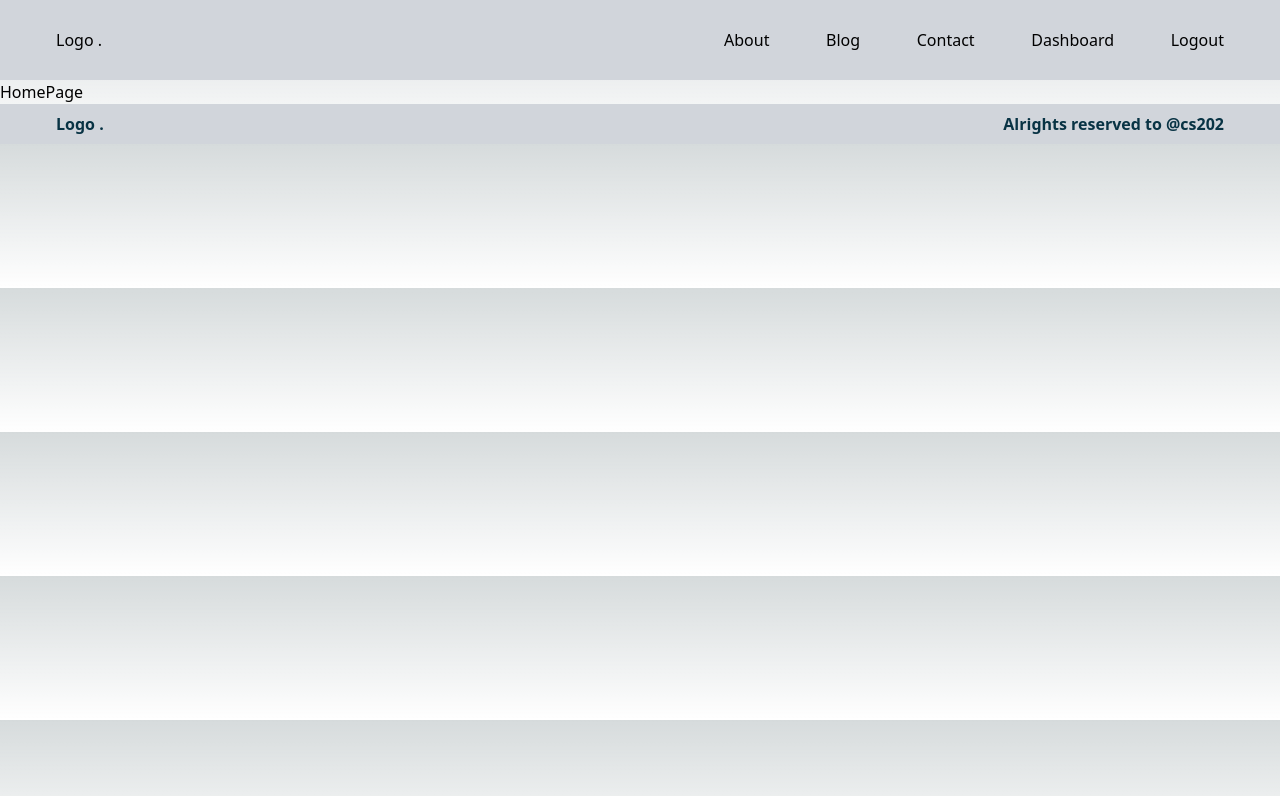
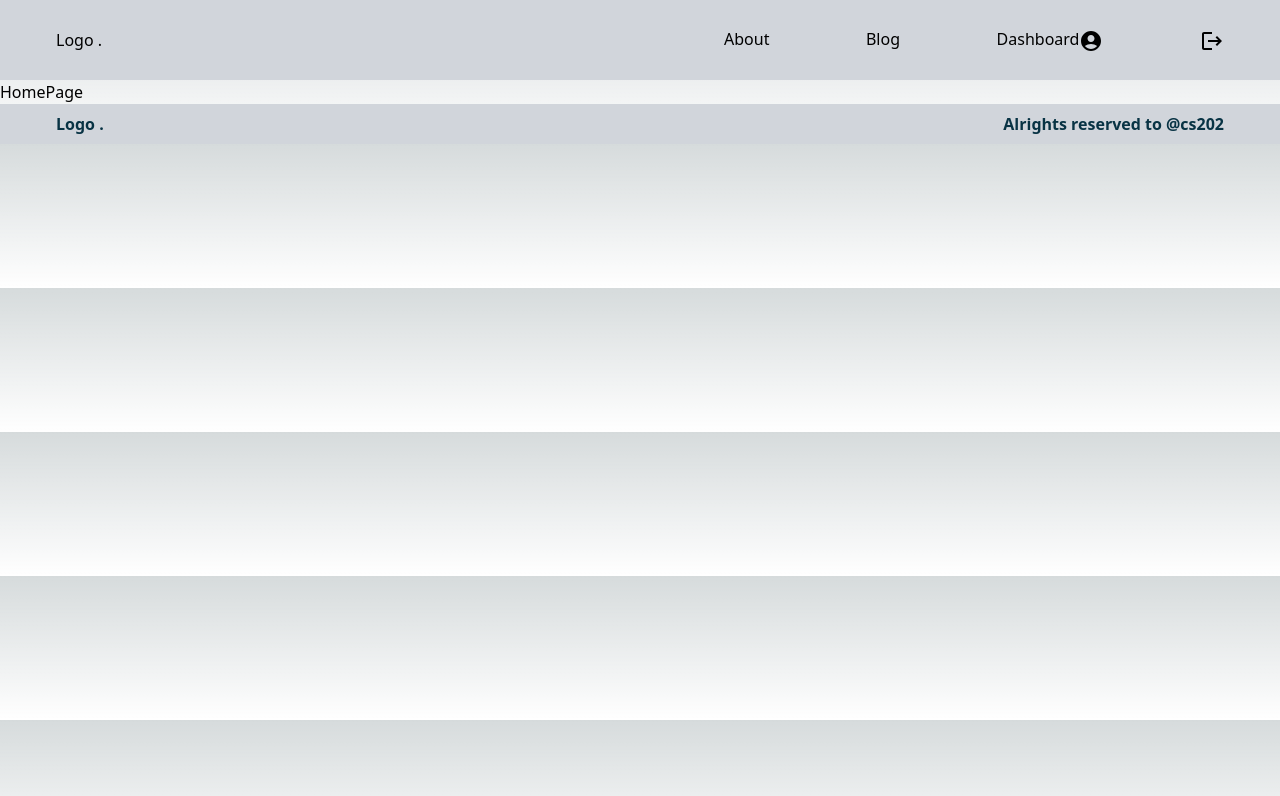
Before and after one commit to shovonroy173/basic-nextjs-blog, a Next.js app: page / in a window 1280 px wide. Shown: the top 796 px of the page. Built offline with nearby package versions, Linux system fonts and the light colour scheme; no server answers; sample sign-in values are in the browser's storage.

Commit message:
23th commit

```diff
--- a/src/components/navbar/Links.jsx
+++ b/src/components/navbar/Links.jsx
@@ -1,22 +1,25 @@
 "use client";
-import React from "react";
+import React, { useEffect } from "react";
 import Link from "next/link";
 import { usePathname } from "next/navigation";
 import { logout } from "@/lib/actions";
+import LogoutIcon from '@mui/icons-material/Logout';
+import AccountCircleIcon from '@mui/icons-material/AccountCircle';
 
 const links = [
   { path: "/about", description: "About page description", title: "About" },
   { path: "/blog", description: "Blog page description", title: "Blog" },
-  {
-    path: "/contact",
-    description: "Contact page description",
-    title: "Contact",
-  },
+
 ];
+import  {useRouter} from "next/navigation"
 
 const Links = ({ session }) => {
   const pathName = usePathname();
-  console.log("LINE AT 18", session);
+  // console.log("LINE AT 18", session);
+  const router = useRouter();
+  useEffect(()=>{
+    !session && router.push("/login");
+  } , [session]);
 
   return (
     <div className="flex justify-between w-[500px]">
@@ -37,13 +40,14 @@ const Links = ({ session }) => {
           href="/dashboard"
 
           className={
-            "/dashboard" === pathName && "text-cyan-950 font-semibold"
+            "/dashboard" === pathName && "text-cyan-950 font-semibold text-center"
           }
         >
           Dashboard
+          <AccountCircleIcon/>
         </Link>
         <form action={logout}>
-          <button>Logout</button>
+          <button><LogoutIcon/></button>
         </form>
         </>
       ) : (
```
